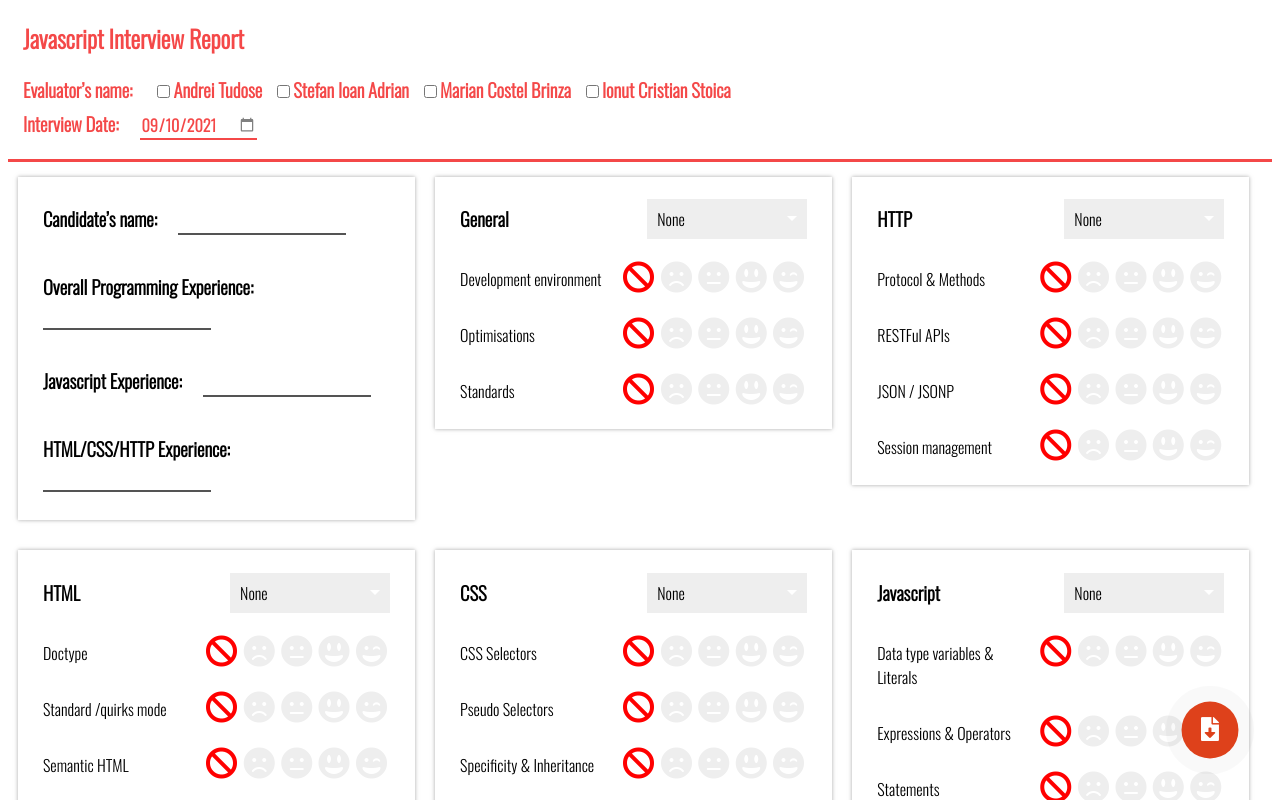
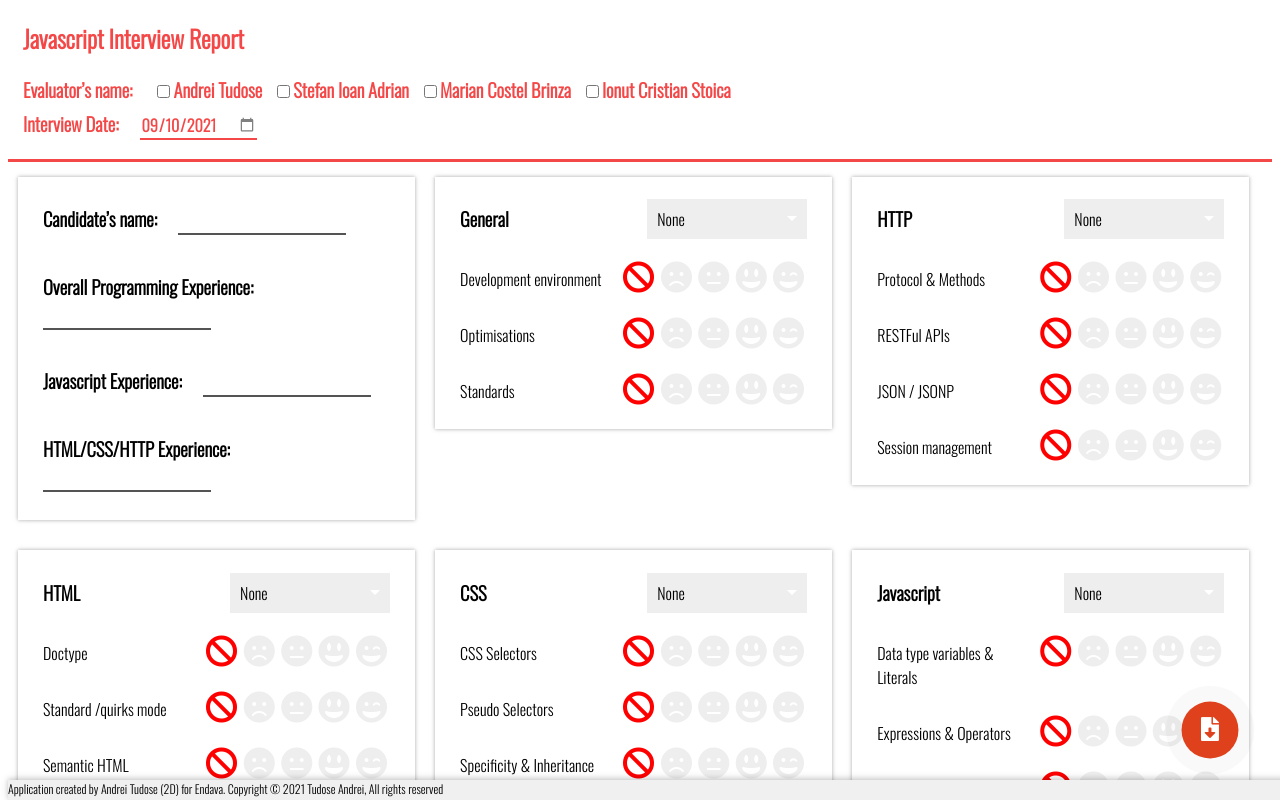
Before and after one commit to andreitudose7/endava-report-generator-ui, a Vue app: page / in a window 1280 px wide. Shown: the top 800 px of the page. Built offline with nearby package versions, Linux system fonts and the light colour scheme.

Commit message:
Application Footer added + Styling for Scrollbar

```diff
--- a/src/App.vue
+++ b/src/App.vue
@@ -83,11 +83,13 @@
     <textarea v-model="formValues.commentsAndObservations" rows="10" style="width: 100%"></textarea>
   </section>
   <button class="export-report-btn" @click="downloadPdf"> <i class="fa fa-file-download"> </i> </button>
+  <ApplicationFooter />
 </template>
 
 <script>
 import RatingFaces from './components/RatingFaces.vue';
 import RatingDropdown from './components/RatingDropdown.vue';
+import ApplicationFooter from './components/ApplicationFooter.vue';
 import Tooltip from './components/Tooltip.vue';
 import evaluationFormat from './interview-questions/evaluationFormat';
 
@@ -107,6 +109,7 @@ export default {
     RatingFaces,
     RatingDropdown,
     Tooltip,
+    ApplicationFooter,
   },
   data() {
     return {
@@ -274,4 +277,30 @@ export default {
       box-shadow: 0 0 0 0 rgba(0, 0, 0, 0);
     }
   }
+
+
+  /* Scrollbar Styling */
+  /* width */
+  ::-webkit-scrollbar {
+    width: 7px;
+    height: 7px;
+  }
+
+  /* Track */
+  ::-webkit-scrollbar-track {
+    box-shadow: inset 0 0 5px grey;
+    border-radius: 10px;
+  }
+
+  /* Handle */
+  ::-webkit-scrollbar-thumb {
+    background: #bbb;
+    border-radius: 10px;
+  }
+
+  /* Handle on hover */
+  ::-webkit-scrollbar-thumb:hover {
+    background: #888;
+  }
+  /**********************/
 </style>
--- /dev/null
+++ b/src/components/ApplicationFooter.vue
@@ -0,0 +1,23 @@
+<template>
+  <div class='application-footer'> Application created by Andrei Tudose (2D) for Endava. Copyright © 2021 Tudose Andrei, All rights reserved </div>
+</template>
+
+<script>
+export default {
+  name: 'ApplicationFooter'
+}
+</script>
+
+<style>
+  .application-footer {
+    position: fixed;
+    z-index: 99999;
+    bottom: 0;
+    width: 100%;
+    background-color: #f0f0f1;
+    box-shadow: 0 -1px 5px 0 rgba(0,0,0,.16), 0 -1px 10px 0 rgba(0,0,0,.12);
+    color: #000;
+    height: 20px;
+    font-size: 12px;
+  }
+</style>
```
